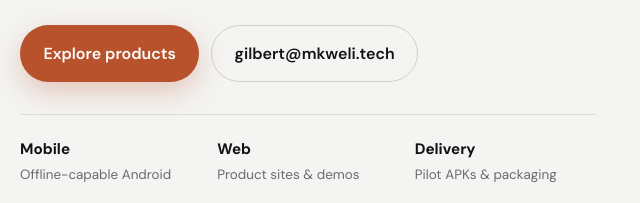
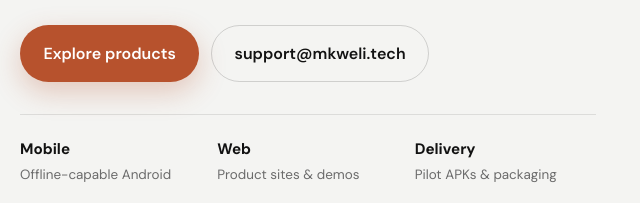
Before and after one commit to gilbertbouic/mkweli-hub, a plain HTML site: page index.html in a window 1280 px wide. Shown: the part 518-721 px from the top of the page, 236-876 px from the left. Drawn offline with Linux system fonts and the light colour scheme.

Commit message:
Use support@mkweli.tech for public contact; keep gilbert@ on About only.

```diff
--- a/index.html
+++ b/index.html
@@ -27,7 +27,7 @@
     "name": "Mkweli",
     "url": "https://mkweli.tech",
     "logo": "https://mkweli.tech/assets/mkweli-logo-on-white.jpg",
-    "email": "gilbert@mkweli.tech",
+    "email": "support@mkweli.tech",
     "description": "Practical digital products for operational use — mobile apps and product sites for the field.",
     "address": {
       "@type": "PostalAddress",
@@ -81,7 +81,7 @@
         </p>
         <div class="hero-ctas">
           <a class="btn btn-primary btn-lg" href="#products">Explore products</a>
-          <a class="btn btn-ghost btn-lg" href="mailto:gilbert@mkweli.tech">gilbert@mkweli.tech</a>
+          <a class="btn btn-ghost btn-lg" href="mailto:support@mkweli.tech">support@mkweli.tech</a>
         </div>
         <ul class="hero-meta">
           <li><strong>Mobile</strong><span>Offline-capable Android</span></li>
@@ -268,7 +268,7 @@
           </p>
         </div>
         <div class="contact-actions">
-          <a class="btn btn-accent btn-lg" href="mailto:gilbert@mkweli.tech">gilbert@mkweli.tech</a>
+          <a class="btn btn-accent btn-lg" href="mailto:support@mkweli.tech">support@mkweli.tech</a>
           <a class="btn btn-ghost-light btn-lg" href="tel:+23054796356">+230 5479 6356</a>
           <a class="btn btn-ghost-light btn-lg" href="https://mu.linkedin.com/in/gilbert-bouic-30a3163a1" rel="noopener noreferrer" target="_blank">LinkedIn</a>
         </div>
@@ -299,7 +299,7 @@
         <h4>Studio</h4>
         <ul>
           <li><a href="about.html">About</a></li>
-          <li><a href="mailto:gilbert@mkweli.tech">Contact</a></li>
+          <li><a href="mailto:support@mkweli.tech">Contact</a></li>
           <li><a href="#products">All products</a></li>
         </ul>
       </div>
```
Also changed, not shown: 1 other file.
